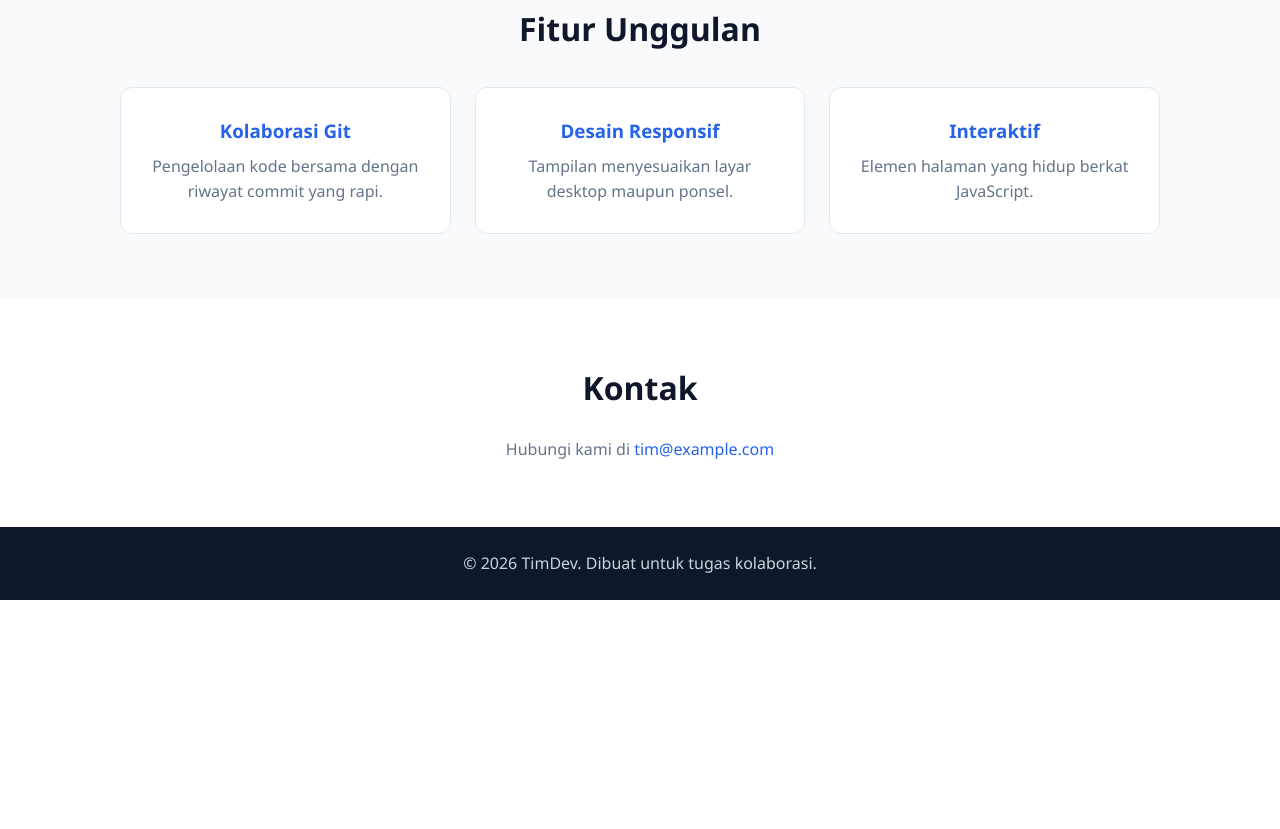
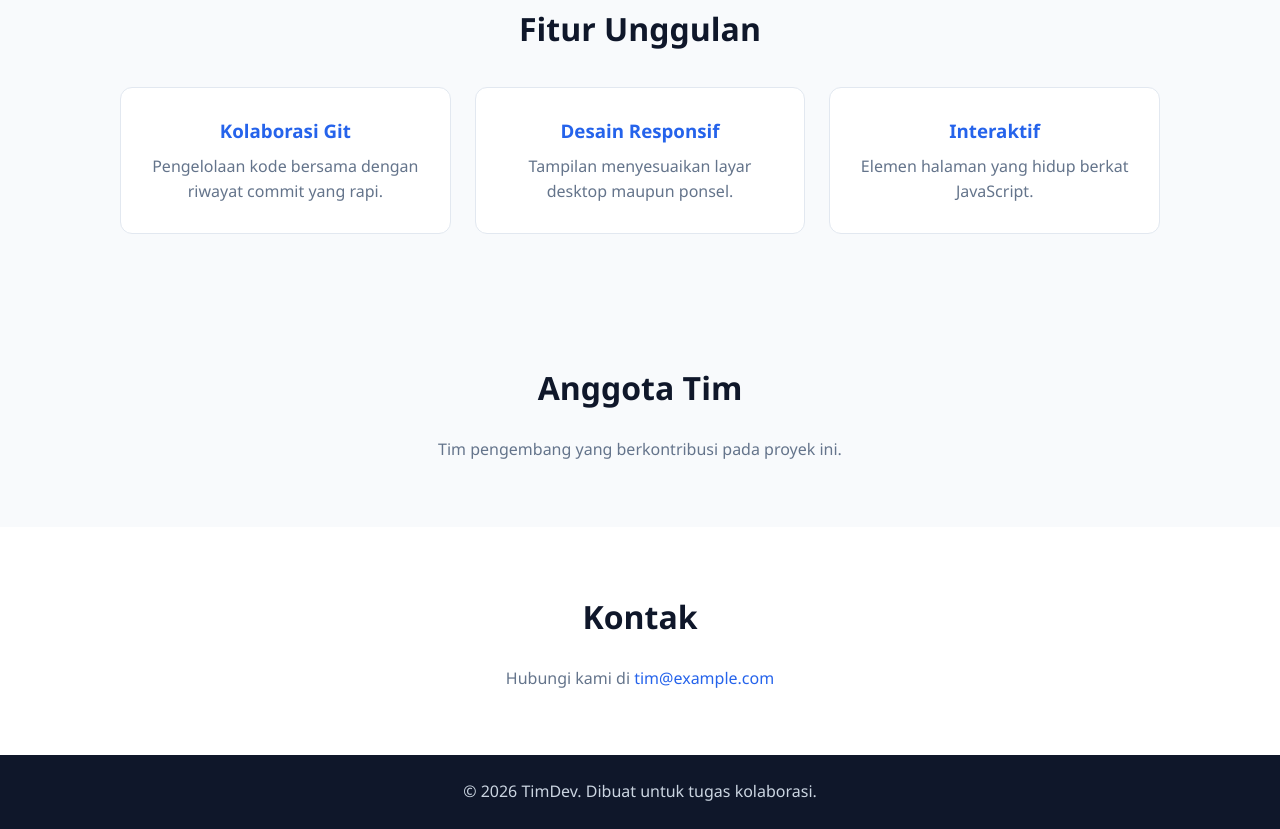
Before and after one commit to DerickDanes/Website-Tim, a plain HTML site: page index.html in a window 1280 px wide. Shown: the part 786-1615 px from the top of the page. Before the commit the page ends 1386 px from the top, so only its background shows below. Drawn offline with Linux system fonts and the light colour scheme.

Commit message:
Tambah bagian daftar anggota tim di HTML
Menyiapkan section Anggota Tim beserta kontainer kosong yang akan
diisi secara dinamis oleh JavaScript, dan menambah tautan navigasi.

```diff
--- a/index.html
+++ b/index.html
@@ -19,6 +19,7 @@
         <a href="#beranda">Beranda</a>
         <a href="#tentang">Tentang</a>
         <a href="#fitur">Fitur</a>
+        <a href="#tim">Tim</a>
         <a href="#kontak">Kontak</a>
       </nav>
     </div>
@@ -70,6 +71,16 @@
       </div>
     </section>
 
+    <!-- Anggota Tim -->
+    <section id="tim" class="section section-alt">
+      <div class="container">
+        <h2>Anggota Tim</h2>
+        <p>Tim pengembang yang berkontribusi pada proyek ini.</p>
+        <!-- Daftar anggota akan dirender secara dinamis oleh js/script.js -->
+        <div class="team-grid" id="team-list"></div>
+      </div>
+    </section>
+
     <!-- Kontak -->
     <section id="kontak" class="section">
       <div class="container">
```
